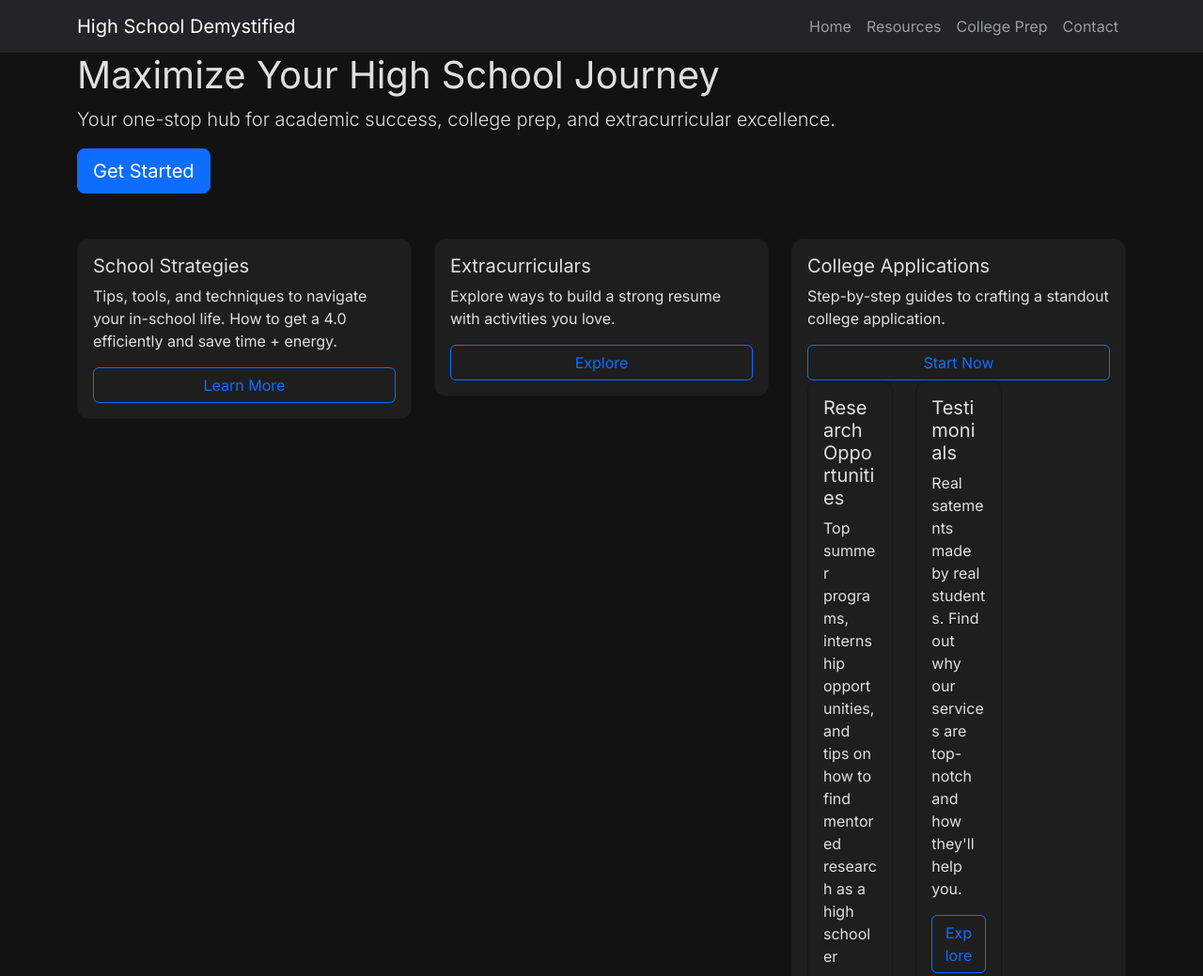
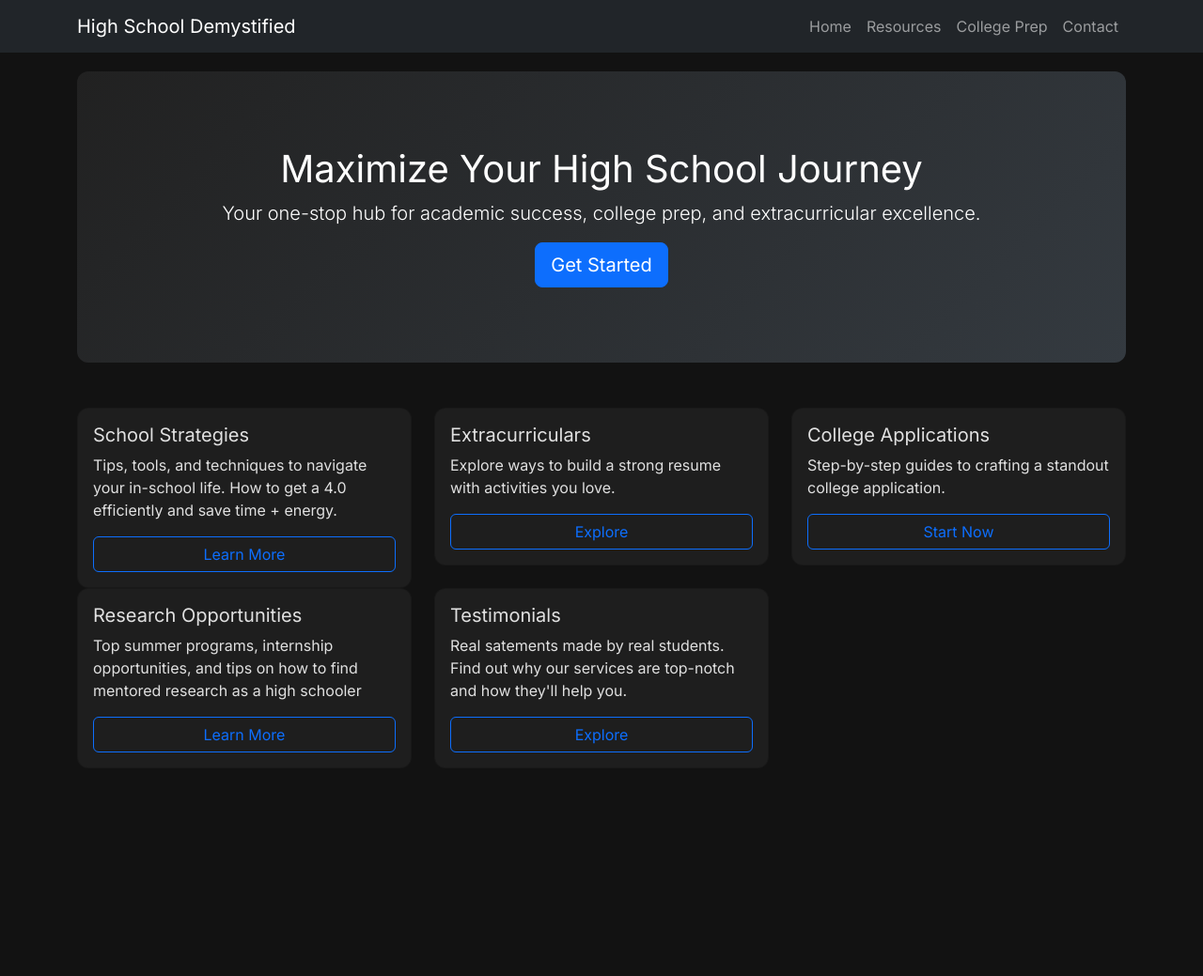
Before and after one commit to d0ofus0/highschooldemystified, a plain HTML site: page index.html in a window 1280 px wide. Shown: the top 1039 px of the page at 94% size. After the commit the page ends 818 px from the top, so only its background shows below. Drawn offline with nearby package versions, Linux system fonts and the light colour scheme.

Commit message:
Add files via upload

```diff
--- a/index.html
+++ b/index.html
@@ -79,9 +79,11 @@
 
     <!-- Hero Section -->
     <div class="container">
-          <h1>Maximize Your High School Journey</h1>
-          <p class="lead">Your one-stop hub for academic success, college prep, and extracurricular excellence.</p>
-          <a href="#" class="btn btn-primary btn-lg">Get Started</a>
+        <div class="hero">
+            <h1>Maximize Your High School Journey</h1>
+            <p class="lead">Your one-stop hub for academic success, college prep, and extracurricular excellence.</p>
+            <a href="#" class="btn btn-primary btn-lg">Get Started</a>
+        </div>
     </div>
 
     <!-- Resource Cards -->
@@ -106,7 +108,8 @@
                     <h5>College Applications</h5>
                     <p>Step-by-step guides to crafting a standout college application.</p>
                     <a href="#" class="btn btn-outline-primary">Start Now</a>
-        <div class="row">
+                </div>
+            </div>
             <div class="col-md-4">
                 <div class="card p-3">
                     <h5>Research Opportunities</h5>
```
